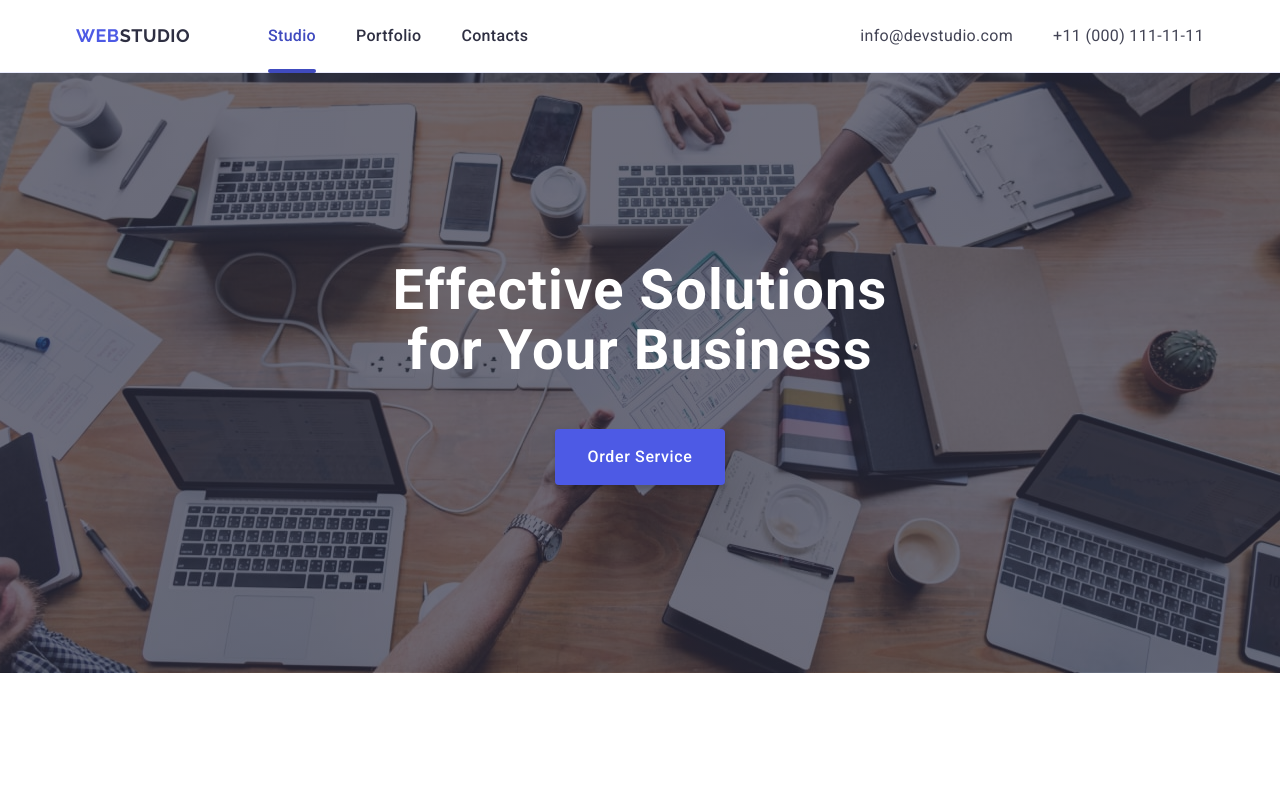
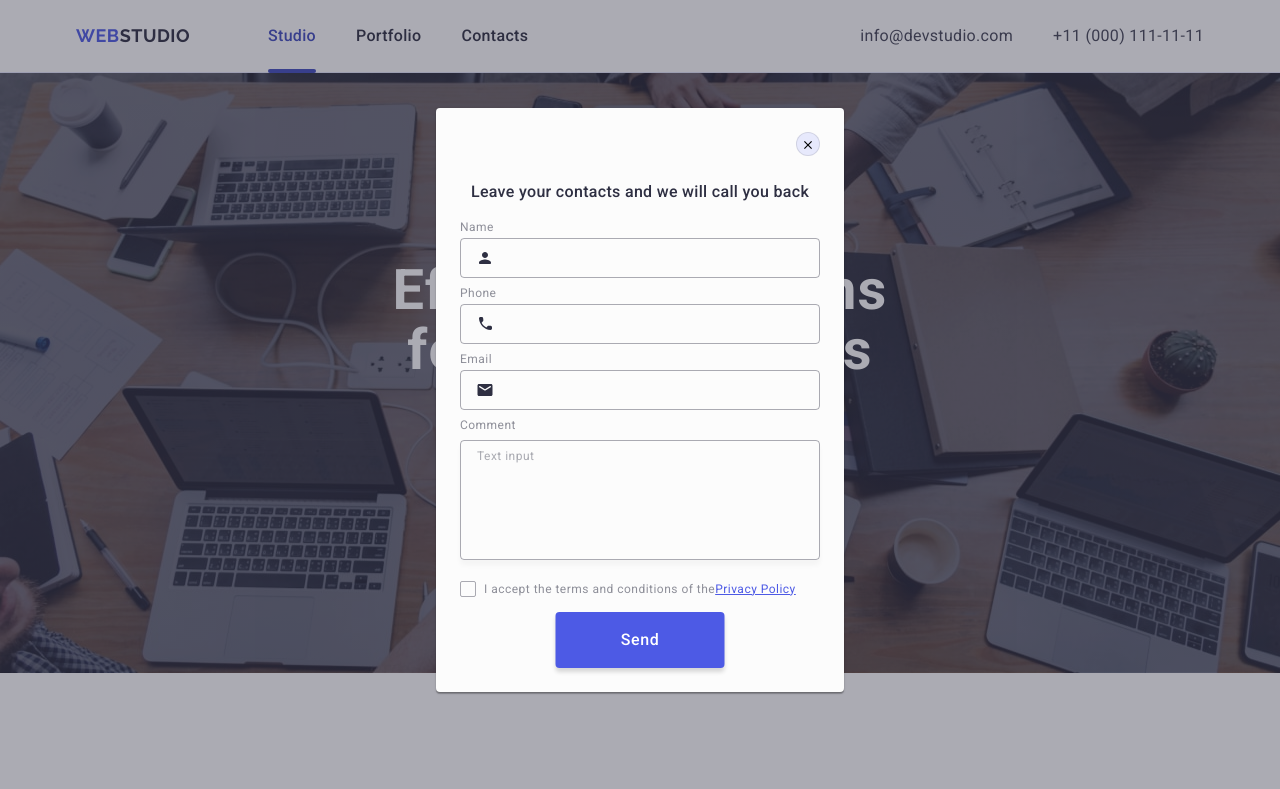
Before and after one commit to oshkurupii/goit-markup-hw-05, a plain HTML site: page index.html in a window 1280 px wide. Shown: the top 789 px of the page. Drawn offline with nearby package versions, Linux system fonts and the light colour scheme.

Commit message:
goit-markup-hw-05

```diff
--- a/css/styles.css
+++ b/css/styles.css
@@ -568,9 +568,9 @@ img {
 /* -------------FORM---------- */
 
 .is-open {
-  opacity: 1;
+  /* opacity: 1;
   visibility: visible;
-  pointer-events: auto;
+  pointer-events: auto; */
 }
 .backdrop {
   width: 100%;
@@ -578,9 +578,11 @@ img {
   position: fixed;
   top: 0;
   background-color: #2e2f4266;
-  opacity: 0;
+  /* opacity: 0;
   visibility: hidden;
-  pointer-events: none;
+  pointer-events: none; */
+  /* transition: opacity 250ms cubic-bezier(0.4, 0, 0.2, 1),
+    visibility 250ms cubic-bezier(0.4, 0, 0.2, 1); */
 }
 .modal {
   width: 408px;
@@ -591,15 +593,17 @@ img {
   top: 50%;
   left: 50%;
   transform: translate(-50%, -50%);
-  padding: 24px;
+  padding: 72px 24px 24px 24px;
   box-shadow: 0 1px 1px 0 rgba(0, 0, 0, 0.14), 0 1px 3px 0 rgba(0, 0, 0, 0.12),
     0 2px 1px 0 rgba(0, 0, 0, 0.2);
+  transition: transform 250ms cubic-bezier(0.4, 0, 0.2, 1);
 }
 .modal-close-btn {
-  display: flex;
+  display: block;
   margin-left: auto;
   position: absolute;
-  top: 3px;
+  cursor: pointer;
+  top: 24px;
   right: 24px;
   width: 24px;
   height: 24px;
@@ -609,13 +613,17 @@ img {
   padding: 0;
   align-items: center;
   justify-content: center;
-  transition: background 250ms cubic-bezier(0.4, 0, 0.2, 1);
-  transition: fill 250ms cubic-bezier(0.4, 0, 0.2, 1);
+  transition: background-color 250ms cubic-bezier(0.4, 0, 0.2, 1),
+    border 250ms cubic-bezier(0.4, 0, 0.2, 1);
 }
-.modal-close-btn:active {
+.modal-close-btn:hover,
+.modal-close-btn:focus {
   background: #404bbf;
   border: none;
   fill: #ffffff;
+}
+.icon-close {
+  transition: fill 250ms cubic-bezier(0.4, 0, 0.2, 1);
 }
 .modal-title {
   font-weight: 500;
@@ -627,7 +635,6 @@ img {
   text-align: center;
   max-width: 360px;
   margin-bottom: 16px;
-  margin-top: 24px;
 }
 
 .modal-form {
@@ -636,11 +643,17 @@ img {
 .modal-field {
   margin-bottom: 8px;
 }
+.modal-field-comment {
+  margin-bottom: 16px;
+}
+
 .modal-label {
   font-size: 12px;
-  line-height: 1.16667;
+  line-height: 1.17;
   letter-spacing: 0.04em;
   color: #8e8f99;
+  display: block;
+  margin-bottom: 4px;
 }
 .modal-input-wrap {
   position: relative;
@@ -652,14 +665,14 @@ img {
   height: 40px;
   border-radius: 4px;
   border: 1px solid #2e2f4266;
-  background: #fff;
+  background-color: transparent;
   outline: transparent;
   color: #1e1823;
   padding-left: 38px;
-  transition: fill 250ms cubic-bezier(0.4, 0, 0.2, 1);
+  transition: border-color 250ms cubic-bezier(0.4, 0, 0.2, 1);
 }
 .modal-input:focus {
-  border: 1px solid #4d5ae5;
+  border-color: #4d5ae5;
 }
 .modal-input:focus + .modal-icon {
   fill: #4d5ae5;
@@ -673,18 +686,26 @@ img {
   transform: translateY(-50%);
   transition: fill 250ms cubic-bezier(0.4, 0, 0.2, 1);
 }
+
 .modal-text {
   margin-top: 4px;
   width: 100%;
   height: 120px;
   border-radius: 4px;
   border: 1px solid #2e2f4266;
-  background: #fff;
+  background-color: transparent;
   outline: transparent;
   box-shadow: 0px 5.445px 5.445px 0px rgba(0, 0, 0, 0.03);
-  color: #1e1823;
+  color: rgba(46, 47, 66, 0.4);
   padding: 8px 16px;
   resize: none;
+  font-size: 12px;
+  line-height: 1.17;
+  letter-spacing: 0.04em;
+  transition: border-color 250ms cubic-bezier(0.4, 0, 0.2, 1);
+}
+.modal-text:focus {
+  border-color: #4d5ae5;
 }
 .modal-text::placeholder {
   font-size: 12px;
@@ -693,11 +714,13 @@ img {
   text-align: left;
   color: #2e2f4266;
 }
-
+.modal-check {
+  margin-bottom: 24px;
+}
 .check-text {
   color: #8e8f99;
   font-size: 12px;
-  line-height: 16px;
+  line-height: 1.17;
   letter-spacing: 0.04em;
   display: flex;
   align-items: center;
@@ -709,30 +732,31 @@ img {
   text-decoration: underline;
 }
 
-.check-text span {
+.span-label {
   width: 16px;
   height: 16px;
   border-radius: 2px;
   border: 1px solid #2e2f4266;
   margin-right: 8px;
-  display: flex;
+  display: inline-flex;
   align-items: center;
   justify-content: center;
   fill: transparent;
-  transition: background-color 250ms cubic-bezier(0.4, 0, 0.2, 1);
-  transition: bacfill 250ms cubic-bezier(0.4, 0, 0.2, 1);
+  transition: background-color 250ms cubic-bezier(0.4, 0, 0.2, 1),
+    border 250ms cubic-bezier(0.4, 0, 0.2, 1),
+    fill 250ms cubic-bezier(0.4, 0, 0.2, 1);
 }
 
-.check-input:checked + .check-text span {
+.check-input:checked + .span-label {
   background-color: #404bbf;
-  border: 1px solid #404bbf;
+  border: none;
   fill: #f4f4fd;
 }
 
 .button-send {
-  width: 169px;
-  min-height: 56px;
-  display: flex;
+  min-width: 169px;
+  height: 56px;
+  display: block;
   align-items: center;
   justify-content: center;
   font-size: 16px;
@@ -749,4 +773,6 @@ img {
   bottom: 24px;
   left: 50%;
   transform: translateX(-50%);
+  cursor: pointer;
+  transition: background-color 250ms cubic-bezier(0.4, 0, 0.2, 1);
 }
--- a/index.html
+++ b/index.html
@@ -418,8 +418,7 @@
     </main>
     <!-- footer -->
     <footer class="footer">
-      <div class="container">
-        <div class="footer-container">
+      <div class="container footer-container">
         <div class="footer-content">
           <a class="footer-logo" href="./index.html"
             >Web<span class="footer-logo-studio">Studio</span></a
@@ -480,13 +479,12 @@
           </form>
         </div>
       </div>
-      </div>
     </footer>
     <!-- FORM -->
     <div class="backdrop">
       <div class="modal">
         <button type="button" class="modal-close-btn">
-          <svg width="8" height="8">
+          <svg width="8" height="8" class="icon-close">
             <use href="./images/icons.svg#icon-close"></use>
           </svg>
         </button>
@@ -531,7 +529,7 @@
               </svg>
             </div>
           </div>
-          <div class="modal-field">
+          <div class="modal-field modal-field-comment">
             <label for="user-comment" class="modal-label">Comment</label>
             <textarea
               name="user-comment"
@@ -542,19 +540,19 @@
           <div class="modal-check">
             <input
               type="checkbox"
-              name="policy"
-              id="policy"
+              name="user-privacy"
+              id="user-privacy"
               class="check-input visually-hidden"
               value="true" />
-            <label for="policy" class="check-text">
-              <span>
+            <label for="user-privacy" class="check-text">
+              <span class="span-label">
                 <svg class="check-icon" width="10" height="8">
                   <use href="./images/icons.svg#icon-check"></use>
                 </svg>
               </span>
               I accept the terms and conditions of the
-              <a href=""> Privacy Policy</a></label
-            >
+              <a class="privacy-policy" href="">Privacy Policy</a>
+            </label>
           </div>
           <button class="button-send" type="submit">Send</button>
         </form>
```
Lines whose indentation alone changed are shown as unchanged.
